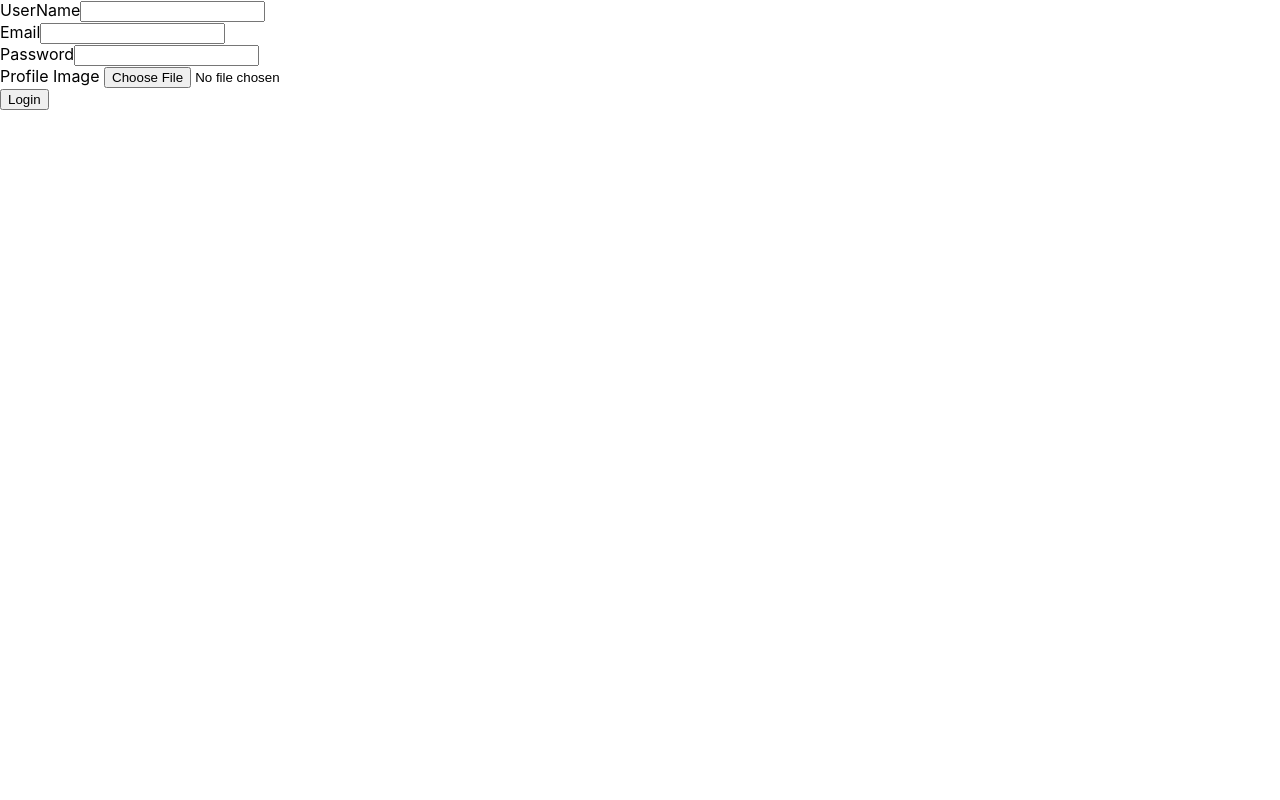
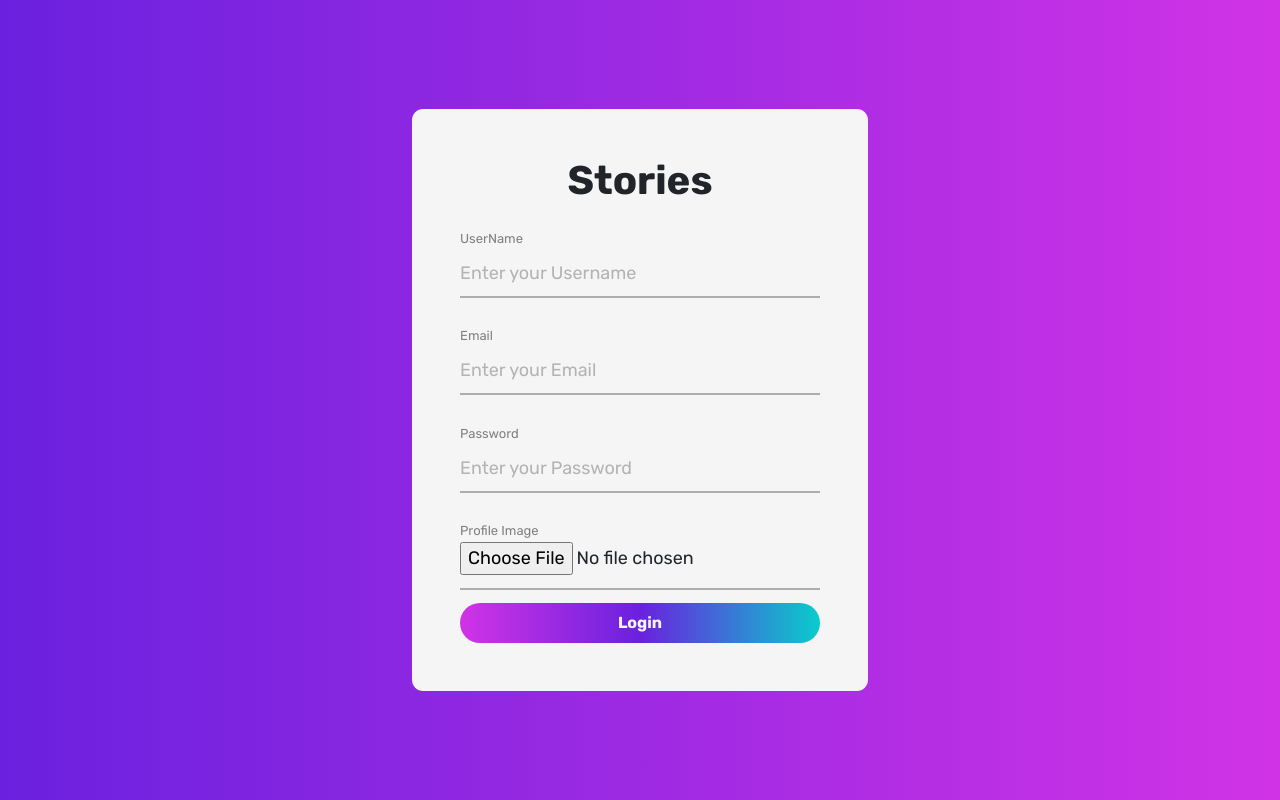
Before and after one commit to harsh007fc/REELS, a React (Create React App) app: page /signup in a window 1280 px wide. Built offline with nearby package versions, Linux system fonts and the light colour scheme; no server answers.

Commit message:
signup css added

```diff
--- a/public/index.html
+++ b/public/index.html
@@ -24,6 +24,8 @@
       work correctly both with client-side routing and a non-root public URL.
       Learn how to configure a non-root public URL by running `npm run build`.
     -->
+    <!-- CSS only -->
+<link href="https://cdn.jsdelivr.net/npm/bootstrap@5.1.0/dist/css/bootstrap.min.css" rel="stylesheet" integrity="sha384-KyZXEAg3QhqLMpG8r+8fhAXLRk2vvoC2f3B09zVXn8CA5QIVfZOJ3BCsw2P0p/We" crossorigin="anonymous">
     <title>React App</title>
   </head>
   <body>
--- a/src/Components/Signup.js
+++ b/src/Components/Signup.js
@@ -1,55 +1,56 @@
-import React,{useContext,useEffect,useState} from 'react'
-import {AuthContext} from '../Context/AuthProvider'
-import {storage,database} from '../firebase'
-import {useHistory} from 'react-router-dom'
+import React, { useContext, useEffect, useState } from 'react'
+import { AuthContext } from '../Context/AuthProvider'
+import { storage, database } from '../firebase'
+import { useHistory } from 'react-router-dom'
+import '../Components/Styles/SignUp.css'
 function Signup() {
-    let [email,setMail] = useState('');
-    let [file,setFile] = useState(null);
-    let [password,setPassword] = useState('');
-    let [name,setName] = useState('');
-    let [error,setError] = useState('');
-    let [loading,setLoading] = useState(false);
+    let [email, setMail] = useState('');
+    let [file, setFile] = useState(null);
+    let [password, setPassword] = useState('');
+    let [name, setName] = useState('');
+    let [error, setError] = useState('');
+    let [loading, setLoading] = useState(false);
     let history = useHistory();
     // console.log(useContext(AuthContext));
-    let {signup,currentUser} = useContext(AuthContext);
+    let { signup, currentUser } = useContext(AuthContext);
 
     console.log(signup);
 
-    let handleSignup = async(e) => {
+    let handleSignup = async (e) => {
         e.preventDefault();
-        try{
+        try {
             setLoading(true);
-        let res = await signup(email,password);
+            let res = await signup(email, password);
             let uid = res.user.uid;
             let uploadTaskListner = storage.ref(`/users/${uid}/profileImage`).put(file);
             // fn1-> uploading track
             //fn2 -> error
             //fn 3 -> success
-        uploadTaskListner.on('state_changed',fn1,fn2,fn3);
-        function fn1(snapshot){
+            uploadTaskListner.on('state_changed', fn1, fn2, fn3);
+            function fn1(snapshot) {
                 var progress = (snapshot.bytesTransferred / snapshot.totalBytes) * 100;
-             console.log('Upload is '+ progress+' % done' );
+                console.log('Upload is ' + progress + ' % done');
             }
 
-        function fn2(error){
+            function fn2(error) {
                 setError(error);
-            setTimeout(()=>{
+                setTimeout(() => {
                     setError('');
-            },2000);
+                }, 2000);
                 setLoading(false);
             }
 
-        async function fn3(){
+            async function fn3() {
                 let downloadUrl = await uploadTaskListner.snapshot.ref.getDownloadURL();
                 console.log(downloadUrl);
                 console.log(database);
                 await database.users.doc(uid).set({
-                email:email,
-                userId:uid,
-                username:name,
-                createdAt:database.getCurrentTimeStamp(),
-                profileUrl:downloadUrl,
-                postIds:[]
+                    email: email,
+                    userId: uid,
+                    username: name,
+                    createdAt: database.getCurrentTimeStamp(),
+                    profileUrl: downloadUrl,
+                    postIds: []
                 })
             }
             console.log(uid);
@@ -57,7 +58,7 @@ function Signup() {
             console.log('User Has Signed up');
             history.push('/')
         }
-    catch(error){
+        catch (error) {
             setError(error);
             setTimeout(() => {
                 setError('');
@@ -69,38 +70,44 @@ function Signup() {
 
     let handleFileSubmit = (e) => {
         let file = e.target.files[0];
-        if(file){
+        if (file) {
             setFile(file);
         }
     }
-    useEffect(()=>{
-        if(currentUser)
-        { //if already logged in then redirect to feed directly
+    useEffect(() => {
+        if (currentUser) { //if already logged in then redirect to feed directly
             history.push('/')
         }
-      },[])
+    }, [])
     return (
+        <body id="body">
+            <div className="container">
+                <form onSubmit={handleSignup} className='content'>
+                <h1 id="say-hello">Stories</h1>
                     <div>
-            <form onSubmit={handleSignup}>
-                <div>
-                    <label htmlFor="">UserName</label>
-                    <input type="text" value={name} onChange={(e) => { setName(e.target.value) }} />
+                        <div className='name'>
+                            <label for="name">UserName</label><br />
+                            <input className="fld" id="name" placeholder="Enter your Username" type="text" value={name} onChange={(e) => { setName(e.target.value) }} />
                         </div>
-                <div>
-                    <label htmlFor="">Email</label>
-                    <input type="email" value={email} onChange={(e) => { setMail(e.target.value) }} />
+                        <div className="email">
+                            <label for="email">Email</label><br />
+                            <input id="email" placeholder="Enter your Email" className="fld" type="email" value={email} onChange={(e) => { setMail(e.target.value) }} />
                         </div>
-                <div>
-                    <label htmlFor="">Password</label>
-                    <input type="password" value={password} onChange={(e) => { setPassword(e.target.value) }} />
+                        <div className="email">
+                            <label for="password">Password</label><br />
+                            <input id="password" placeholder="Enter your Password" className="fld" type="password" value={password} onChange={(e) => { setPassword(e.target.value) }} />
                         </div>
-                <div>
-                    <label htmlFor="profile">Profile Image </label>
-                    <input type="file" accept='image/*' onChange={handleFileSubmit}  />
+                        <div className="email">
+                            <label htmlFor="profile">Profile Image </label><br />
+                            <input  id="pic" className="fld" type="file" accept='image/*' onChange={handleFileSubmit} />
                         </div>
-                <button type='submit' disabled={loading}>Login</button>
+                    </div>
+                    <button class="btn" type='submit' disabled={loading}>Login</button>
                 </form>
             </div>
+
+
+        </body >
     )
 }
 
--- /dev/null
+++ b/src/Components/Styles/SignUp.css
@@ -0,0 +1,114 @@
+@import url('https://fonts.googleapis.com/css2?family=Rubik:wght@300;400;500;600;700&display=swap');
+
+* {
+  margin: 0;
+  padding: 0;
+}
+
+html,
+body {
+  width: 100vw;
+  height: 100vh;
+  display: table;
+
+  font-family: Rubik, sans-serif;
+}
+
+.container {
+  display: table-cell;
+  vertical-align: middle;
+  text-align: center;
+  background-image: linear-gradient(90deg, rgb(106, 33, 223), rgb(209, 51, 230));
+}
+
+.content {
+  display: inline-block;
+  text-align: left;
+  background-color: whitesmoke;
+  border-radius: .7em;
+  padding: 3rem 3rem 3rem;
+}
+
+.fld {
+  width: 20em;
+  height: 3rem;
+}
+
+.slt {
+  width: 20.25em;
+  font-weight: bold;
+  height: 3rem;
+  margin-left: -0.3rem;
+}
+
+.slt::placeholder {
+  color: rgb(109, 109, 109);
+}
+
+.fld::placeholder {
+  color: rgba(128, 128, 128, 0.568);
+}
+
+.fld:focus,
+.slt:focus,
+.ta:focus {
+  outline: none;
+  transition: ease 1s;
+  border-bottom-color: black;
+}
+
+.msg,
+.ta {
+  width: 20em;
+  font-family: Rubik, sans-serif;
+  height: 6rem;
+  margin-bottom: 2.5rem;
+  resize: none;
+}
+
+.ta::placeholder {
+  color: rgba(128, 128, 128, 0.568);
+}
+
+#say-hello {
+  text-align: center;
+  font-weight: bold;
+}
+
+.name,
+.services,
+.budget,
+.msg,
+.email {
+  padding-top: 0.8em;
+  padding-bottom: 0.8em;
+}
+
+label {
+  font-size: small;
+  color: gray;
+}
+
+.fld,
+.ta,
+.slt {
+  border: none;
+  background-color: whitesmoke;
+  font-size: large;
+  border-bottom: 2px solid rgba(128, 128, 128, 0.616);
+}
+
+.btn {
+  border: none;
+  font-weight: bold;
+  width: 22.5rem;
+  background-image: linear-gradient(90deg, rgb(209, 51, 230), rgb(106, 33, 223), rgb(9, 204, 204));
+  border-radius: 2rem;
+  height: 2.5rem;
+  color: whitesmoke;
+}
+
+.btn:hover {
+  transition: ease-in 0.5s;
+  border: 4px solid blueviolet;
+}
--- a/src/Context/AuthProvider.js
+++ b/src/Context/AuthProvider.js
@@ -42,7 +42,7 @@ function AuthProvider({children}) {
     }
     return (
         <AuthContext.Provider value={value}>
-             {!loading&&children}
+             {!loading && children}
         </AuthContext.Provider>
     )
 }
--- a/src/Firebase.js
+++ b/src/Firebase.js
@@ -5,12 +5,13 @@ import 'firebase/firestore'
 
 firebase.initializeApp(
     {
-        apiKey: "AIzaSyBTB3eAxKeiEHJ6hY3RiSpK8Mh_x8tFvKg",
-        authDomain: "reels-42617.firebaseapp.com",
-        projectId: "reels-42617",
-        storageBucket: "reels-42617.appspot.com",
-        messagingSenderId: "135168045751",
-        appId: "1:135168045751:web:86e0719c452c53e3db9332"
+        apiKey: "AIzaSyBFmPGDNraTh-mVCZ3Zd9fRKPYhRWKXRfk",
+        authDomain: "stories-62e28.firebaseapp.com",
+        projectId: "stories-62e28",
+        storageBucket: "stories-62e28.appspot.com",
+        messagingSenderId: "338968134184",
+        appId: "1:338968134184:web:45a8d38109c8e6d5336b1d",
+        measurementId: "G-LB02NKTPM3"
       }
 )
 
```
Also changed, not shown: src/extra.html (added). Lines whose indentation alone changed are shown as unchanged.
